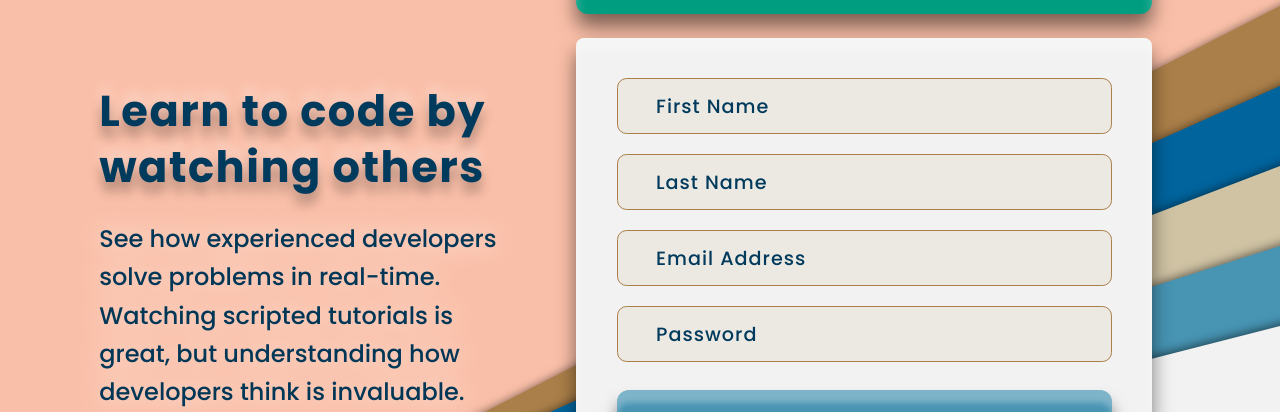
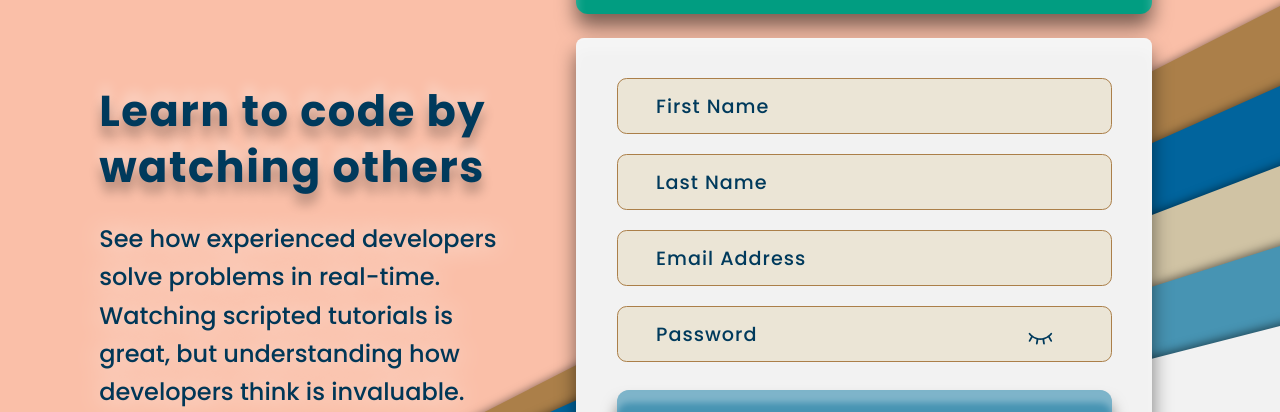
Before and after one commit to SvitlanaSuslenkova/Practice-12-react, a React (Vite) app: page / in a window 1280 px wide. Shown: the part 154-566 px from the top of the page. Built offline with nearby package versions, Linux system fonts and the light colour scheme.

Commit message:
Made some changes to the code

```diff
--- a/package.json
+++ b/package.json
@@ -20,6 +20,7 @@
     "react": "^18.2.0",
     "react-dom": "^18.2.0",
     "react-hook-form": "^7.51.3",
+    "react-icons": "^5.1.0",
     "react-router-dom": "6.4"
   },
   "devDependencies": {
--- a/src/components/InputsInfo.jsx
+++ b/src/components/InputsInfo.jsx
@@ -1,3 +1,4 @@
+import { PiEye, PiEyeClosed } from "react-icons/pi";
 const InputsInfo = [
   {
     id: 1,
@@ -32,7 +33,7 @@ const InputsInfo = [
   {
     id: 3,
     name: "email",
-    type: "email",
+    type: "text",
     placeholder: "Email Address",
     required: "Email Address cannot be empty",
     pattern: {
@@ -45,6 +46,7 @@ const InputsInfo = [
     id: 4,
     name: "password",
     type: "password",
+    typeTwo: "text",
     placeholder: "Password",
     required: "Password cannot be empty",
     pattern: {
@@ -53,6 +55,11 @@ const InputsInfo = [
       message:
         "Password should contain at least 1 number, 1 lowercase and 1 uppercase letters, 1 special character and be 8-15 characters long",
     },
+    icon: {
+      open: PiEye,
+      closed: PiEyeClosed,
+      alt: "toggle icon",
+    },
   },
 ];
 
--- a/src/components/MyForm.css
+++ b/src/components/MyForm.css
@@ -4,6 +4,7 @@ form {
   row-gap: 12px;
 }
 input {
+  position: relative;
   width: 100%;
   height: 14vw;
   max-height: 56px;
@@ -13,7 +14,7 @@ input {
   font-size: 4vw;
   font-family: inherit;
   /* background-color: rgba(var(--bg-color), 0.2);*/
-  background-color: hsl(42, 32%, 73%, 20%);
+  background-color: hsl(42, 34%, 88%, 100%);
 }
 input::placeholder {
   font-weight: 300;
@@ -45,6 +46,20 @@ button {
     inset 0vw 1vw 0.5vw hsl(0, 0%, 100%, 0.3);
   letter-spacing: 0.5px;
 }
+.inputDiv {
+  position: relative;
+}
+
+.icon {
+  font-size: 10vw;
+  position: absolute;
+  z-index: 999;
+  top: 8px;
+  left: 81%;
+  cursor: pointer;
+  background-color: hsl(42, 34%, 88%, 100%);
+  padding-inline: 8px;
+}
 
 @media only screen and (min-width: 520px) {
   button {
@@ -63,6 +78,10 @@ button {
   .errormessage {
     font-size: 1rem;
   }
+
+  .icon {
+    font-size: 2.8rem;
+
 }
 @media only screen and (min-width: 820px) {
   button {
--- a/src/components/MyForm.jsx
+++ b/src/components/MyForm.jsx
@@ -1,4 +1,6 @@
+import { useState } from "react";
 import { useForm } from "react-hook-form";
+import { useNavigate } from "react-router-dom";
 import InputsInfo from "./InputsInfo";
 import "./MyForm.css";
 
@@ -11,23 +13,40 @@ export default function MyForm() {
     // getValues, //for confirm password=password
     // formState: { errors, isSubmitting, isSubmitted },
   } = useForm();
-
+  const [changetype, setChangetype] = useState(false);
+  let navigateTo = useNavigate();
   const onSubmit = () => {
     console.log("submitted form");
+    navigateTo("/registered");
     reset();
-    window.location.href = "/registered";
+  };
+  const iconClick = () => {
+    setChangetype(!changetype);
   };
 
   return (
     <>
       <form onSubmit={handleSubmit(onSubmit)}>
         {InputsInfo.map((input) => (
-          <div key={input.id}>
+          <div key={input.id} className="inputDiv">
             <input
-              type={input.type}
+              type={
+                !changetype && input.typeTwo
+                  ? input.type
+                  : !input.typeTwo
+                  ? input.type
+                  : input.typeTwo
+              }
               placeholder={input.placeholder}
               {...register(input.name, { ...input })}
             />
+
+            {input.icon &&
+              (changetype ? (
+                <input.icon.open className="icon" onClick={iconClick} />
+              ) : (
+                <input.icon.closed className="icon" onClick={iconClick} />
+              ))}
             {errors[input.name] && (
               <p className="errormessage">{`${errors[input.name].message}`}</p>
             )}
```
Also changed, not shown: 1 other file (tests, documents, lock files or other folders).
